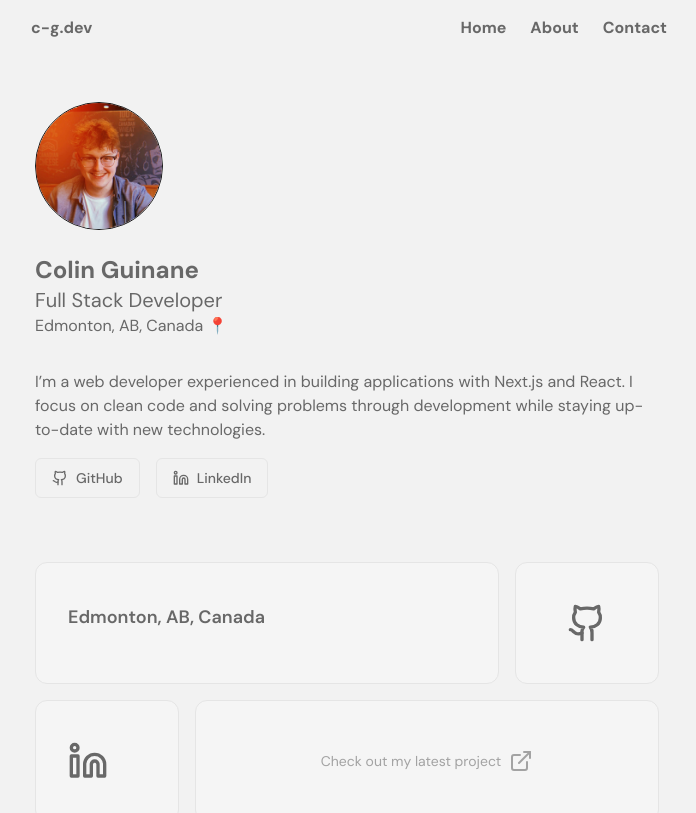
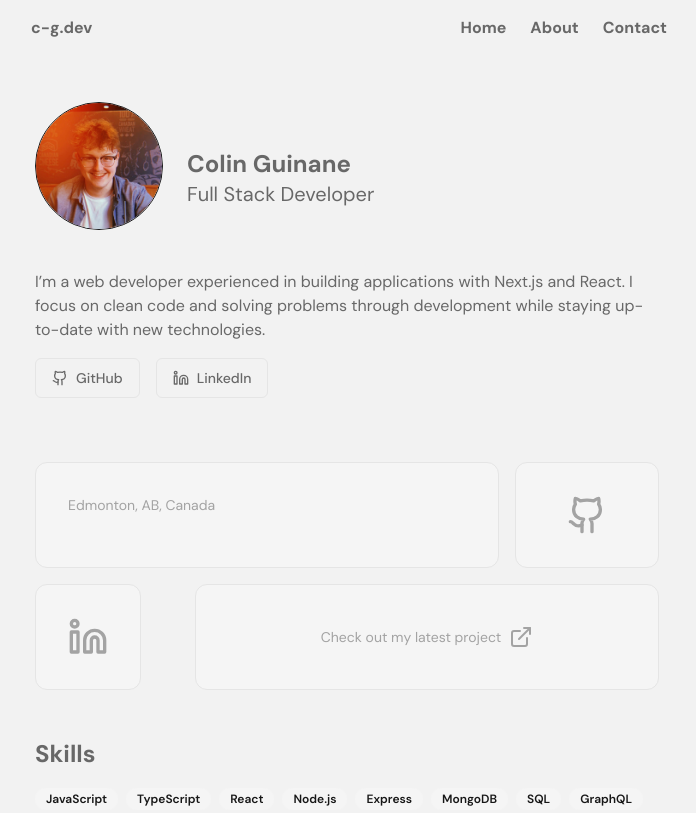
Before and after one commit to colinguinane1/portfolio, a Next.js app: page / in a window 1280 px wide. Shown: the top 813 px of the page, without its empty margins (293-989 px from the left). Built offline with nearby package versions, Linux system fonts and the light colour scheme.

Commit message:
changdes

```diff
--- a/components/bento-grid.tsx
+++ b/components/bento-grid.tsx
@@ -1,7 +1,7 @@
 import FadeInSection from "./FadeInView";
 import { ExternalLink, Github, Linkedin } from "lucide-react";
 import { cn } from "@/lib/utils";
-
+import Link from "next/link";
 export const Card = ({
   className,
   children,
@@ -12,7 +12,7 @@ export const Card = ({
   return (
     <div
       className={cn(
-        "p-8 rounded-xl bg-card border dark:border-[rgba(255,255,255,0.10)] dark:bg-[rgba(40,40,40,0.30)] dark:shadow-[2px_4px_16px_0px_rgba(248,248,248,0.06)_inset] group",
+        "p-8 rounded-xl bg-card border active:scale-[0.99] hover:scale-[1.01] dark:border-[rgba(255,255,255,0.10)] dark:bg-[rgba(40,40,40,0.30)] dark:shadow-[2px_4px_16px_0px_rgba(248,248,248,0.06)_inset] group",
         className
       )}
     >
@@ -79,18 +79,28 @@ export default function BentoGrid() {
     <FadeInSection>
       <div className="grid grid-cols-4 mb-12 gap-4">
         <Card className="col-span-3">
-          <CardTitle>Edmonton, AB, Canada</CardTitle>
+          <CardDescription>Edmonton, AB, Canada</CardDescription>
         </Card>
-        <Card className="">
-          <CardTitle className="flex items-center gap-1 justify-center">
-            <Github className="w-10 h-10" />
-          </CardTitle>
-        </Card>
-        <Card>
-          <CardTitle>
-            <Linkedin className="w-10 h-10" />
-          </CardTitle>
-        </Card>
+        <Link href="https://github.com/colinguinane1" target="_blank">
+          <Card className="flex items-center justify-center">
+            <CardDescription>
+              <Github className="w-6 h-6 md:w-10 md:h-10" />
+            </CardDescription>
+          </Card>
+        </Link>
+        <Link
+          className="flex items-center"
+          href="https://www.linkedin.com/in/colinguinaneca/"
+          target="_blank"
+        >
+          {" "}
+          <Card className="flex items-center justify-center">
+            <CardDescription>
+              <Linkedin className="w-6 h-6 md:w-10 md:h-10" />
+            </CardDescription>
+          </Card>
+        </Link>
+
         <Card className="col-span-3 flex items-center justify-center">
           <CardDescription className="flex items-center justify-center gap-2">
             Check out my latest project <ExternalLink />
--- a/components/hero.tsx
+++ b/components/hero.tsx
@@ -9,7 +9,7 @@ export default function Hero() {
   return (
     <FadeInSection>
       <section id="about" className="mb-16">
-        <div className="flex-col md:flex-row  items-center w-full gap-6 py-4">
+        <div className="flex  items-center w-full gap-6 py-4">
           {" "}
           <Image
             className="rounded-full border mb-6 w-32 h-32 border-primary"
@@ -34,14 +34,6 @@ export default function Hero() {
               transition={{ delay: 0.3 }}
             >
               Full Stack Developer
-            </motion.p>
-            <motion.p
-              className="mb-4"
-              initial={{ opacity: 0, y: 20 }}
-              animate={{ opacity: 1, y: 0 }}
-              transition={{ delay: 0.3 }}
-            >
-              Edmonton, AB, Canada 📍
             </motion.p>
           </div>
         </div>
```
